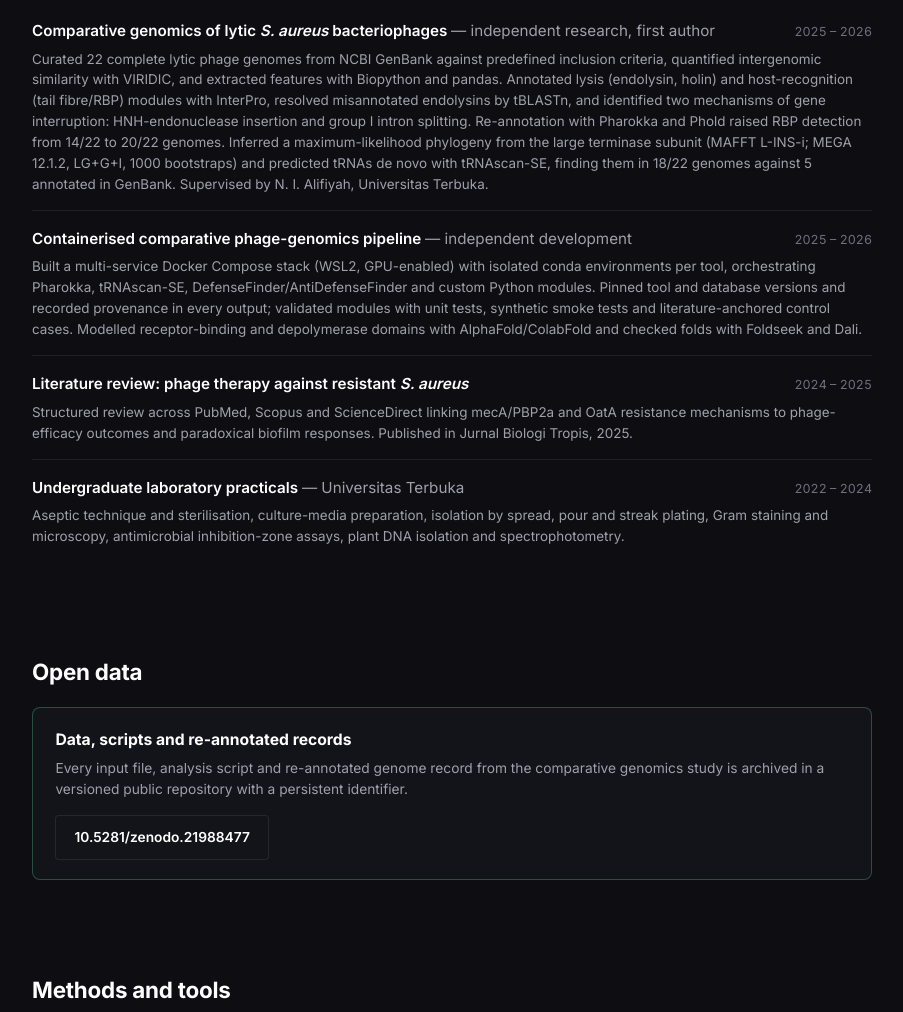
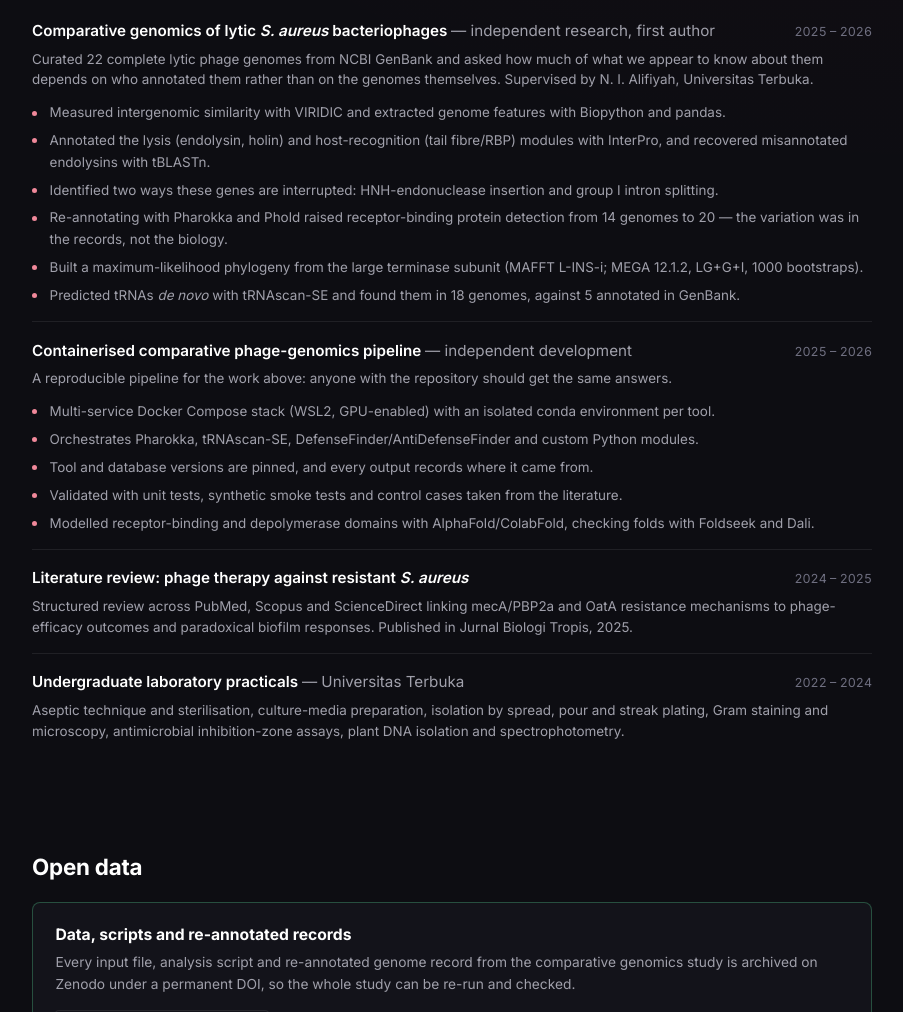
Before and after one commit to HivanA98/Main-Website, a plain HTML site: page publication/index.html in a window 1280 px wide. Shown: the part 1639-2651 px from the top of the page, without its empty margins (188-1091 px from the left). Drawn offline with Linux system fonts and the light colour scheme.

Commit message:
Make the English clearer and break up the dense research entries
A read-through of the English copy turned up three recurring problems,
all of them fixed here.

Vague where it should be concrete
  "I test software for a living and study bacteriophages for the
  questions they answer" named no question. The hero now says what the
  work actually is. "Remote delivery for teams" and "I keep 300+ tests
  public and running" became plain statements of what happened and where
  the tests live.

Jargon aimed at the wrong reader
  "Indonesian glosses" is a linguistics term; the landing now says
  "Indonesian translations". "Archived in a versioned public repository
  with a persistent identifier" became "archived on Zenodo under a
  permanent DOI, so the whole study can be re-run and checked". The
  genomics panel now explains why 14-of-22 rising to 20-of-22 matters
  instead of only stating it.

Unscannable blocks
  The two longest research entries were single paragraphs of about 150
  and 90 words. Each is now a one-sentence lead plus bulleted points,
  with a .role-points style added to site.css.

Also: the hero kicker reads "QA Engineer - Genomics Researcher" to match
the page title, "3 yrs" is spelled out, the contact line no longer says
"research-internship training", and the literature review's second PDF
button is "Read online" rather than a second "View PDF".

check-seo.py and check-links.py pass; no overflow at 375px or 1100px.

Co-Authored-By: Claude Opus 5 <noreply@anthropic.com>

```diff
--- a/assets/css/site.css
+++ b/assets/css/site.css
@@ -554,3 +554,34 @@ a.dest-card:focus-visible { outline: 2px solid #fff; outline-offset: 2px; }
   .skip-link,
   .btn-primary { transition: none; }
 }
+
+/* Bulleted detail inside a role entry — keeps long method write-ups
+   scannable instead of a single dense paragraph. */
+.role-points {
+  grid-column: 1 / -1;
+  margin: 0.55rem 0 0;
+  padding: 0 0 0 1.1rem;
+  list-style: none;
+  display: grid;
+  gap: 0.4rem;
+}
+
+.role-points li {
+  position: relative;
+  font-size: 0.84rem;
+  line-height: 1.6;
+  color: var(--page-muted, #a0a0ab);
+}
+
+.role-points li::before {
+  content: "";
+  position: absolute;
+  left: -1.1rem;
+  top: 0.62em;
+  width: 5px;
+  height: 5px;
+  border-radius: 50%;
+  background: #f0889a;
+}
+
+.role-points i { font-style: italic; }
--- a/publication/index.html
+++ b/publication/index.html
@@ -192,7 +192,7 @@
               </div>
               <div class="pub-field">
                 <dt>Year</dt>
-                <dd>2026 <span class="pub-note">accepted 28 Sep 2026</span></dd>
+                <dd>2026 <span class="pub-note">accepted 28 September</span></dd>
               </div>
               <div class="pub-field">
                 <dt>Status</dt>
@@ -232,7 +232,7 @@
               </div>
               <div class="pub-field">
                 <dt>Year</dt>
-                <dd>2025 <span class="pub-note">published 1 Oct</span></dd>
+                <dd>2025 <span class="pub-note">published 1 October</span></dd>
               </div>
               <div class="pub-field">
                 <dt>Pages</dt>
@@ -305,18 +305,18 @@
                 <span class="role-org">— independent research, first author</span></span>
               <span class="role-when">2025 – 2026</span>
               <p class="role-note">
-                Curated 22 complete lytic phage genomes from NCBI GenBank against predefined
-                inclusion criteria, quantified intergenomic similarity with VIRIDIC, and extracted
-                features with Biopython and pandas. Annotated lysis (endolysin, holin) and
-                host-recognition (tail fibre/RBP) modules with InterPro, resolved misannotated
-                endolysins by tBLASTn, and identified two mechanisms of gene interruption:
-                HNH-endonuclease insertion and group I intron splitting. Re-annotation with
-                Pharokka and Phold raised RBP detection from 14/22 to 20/22 genomes. Inferred a
-                maximum-likelihood phylogeny from the large terminase subunit (MAFFT L-INS-i;
-                MEGA 12.1.2, LG+G+I, 1000 bootstraps) and predicted tRNAs de novo with
-                tRNAscan-SE, finding them in 18/22 genomes against 5 annotated in GenBank.
-                Supervised by N. I. Alifiyah, Universitas Terbuka.
+                Curated 22 complete lytic phage genomes from NCBI GenBank and asked how much of
+                what we appear to know about them depends on who annotated them rather than on
+                the genomes themselves. Supervised by N. I. Alifiyah, Universitas Terbuka.
               </p>
+              <ul class="role-points">
+                <li>Measured intergenomic similarity with VIRIDIC and extracted genome features with Biopython and pandas.</li>
+                <li>Annotated the lysis (endolysin, holin) and host-recognition (tail fibre/RBP) modules with InterPro, and recovered misannotated endolysins with tBLASTn.</li>
+                <li>Identified two ways these genes are interrupted: HNH-endonuclease insertion and group I intron splitting.</li>
+                <li>Re-annotating with Pharokka and Phold raised receptor-binding protein detection from 14 genomes to 20 — the variation was in the records, not the biology.</li>
+                <li>Built a maximum-likelihood phylogeny from the large terminase subunit (MAFFT L-INS-i; MEGA 12.1.2, LG+G+I, 1000 bootstraps).</li>
+                <li>Predicted tRNAs <i>de novo</i> with tRNAscan-SE and found them in 18 genomes, against 5 annotated in GenBank.</li>
+              </ul>
             </div>
           </li>
 
@@ -326,14 +326,16 @@
                 <span class="role-org">— independent development</span></span>
               <span class="role-when">2025 – 2026</span>
               <p class="role-note">
-                Built a multi-service Docker Compose stack (WSL2, GPU-enabled) with isolated conda
-                environments per tool, orchestrating Pharokka, tRNAscan-SE,
-                DefenseFinder/AntiDefenseFinder and custom Python modules. Pinned tool and database
-                versions and recorded provenance in every output; validated modules with unit tests,
-                synthetic smoke tests and literature-anchored control cases. Modelled
-                receptor-binding and depolymerase domains with AlphaFold/ColabFold and checked folds
-                with Foldseek and Dali.
+                A reproducible pipeline for the work above: anyone with the repository should get
+                the same answers.
               </p>
+              <ul class="role-points">
+                <li>Multi-service Docker Compose stack (WSL2, GPU-enabled) with an isolated conda environment per tool.</li>
+                <li>Orchestrates Pharokka, tRNAscan-SE, DefenseFinder/AntiDefenseFinder and custom Python modules.</li>
+                <li>Tool and database versions are pinned, and every output records where it came from.</li>
+                <li>Validated with unit tests, synthetic smoke tests and control cases taken from the literature.</li>
+                <li>Modelled receptor-binding and depolymerase domains with AlphaFold/ColabFold, checking folds with Foldseek and Dali.</li>
+              </ul>
             </div>
           </li>
 
@@ -372,9 +374,9 @@
           <div class="data-box-text">
             <h3>Data, scripts and re-annotated records</h3>
             <p>
-              Every input file, analysis script and re-annotated genome record from the comparative
-              genomics study is archived in a versioned public repository with a persistent
-              identifier.
+              Every input file, analysis script and re-annotated genome record from the
+              comparative genomics study is archived on Zenodo under a permanent DOI, so the
+              whole study can be re-run and checked.
             </p>
           </div>
           <a class="act" href="https://doi.org/10.5281/zenodo.21988477" rel="noopener">10.5281/zenodo.21988477</a>
```
Also changed, not shown: index.html (+21 -21 lines), publication/literature-review-on-the-therapeutic-potential-of-bacteriophages-against-resistant-staphylococcus-aureus/index.html (+1 -1 lines).
